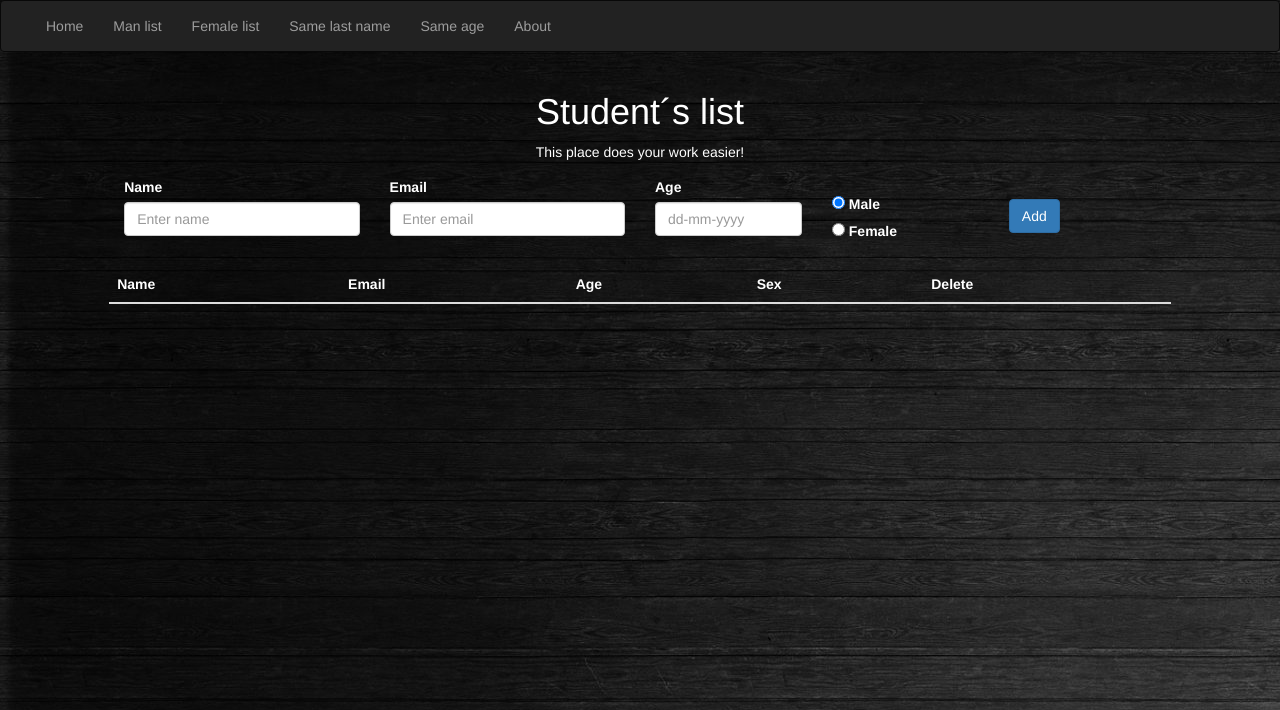
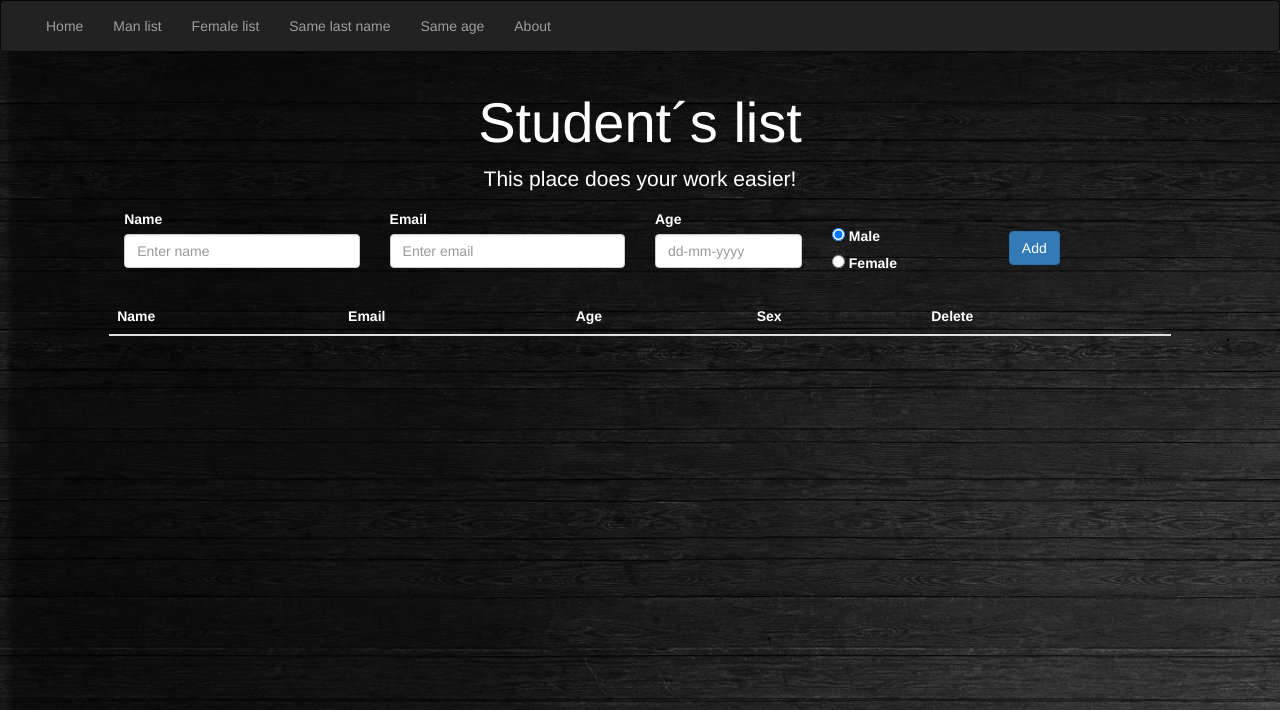
Before and after one commit to Luky843/SchoolProject, a plain HTML site: page index.html in a window 1280 px wide. Shown: the top 710 px of the page. Drawn offline with nearby package versions, Linux system fonts and the light colour scheme.

Commit message:
style title

```diff
--- a/css/style.css
+++ b/css/style.css
@@ -15,3 +15,11 @@ body {
 .bigger{
     text-transform: uppercase;
 }
+
+h1 {
+    font-size: 400%;
+}
+
+#fontSize {
+    font-size: 150%;
+}
```
